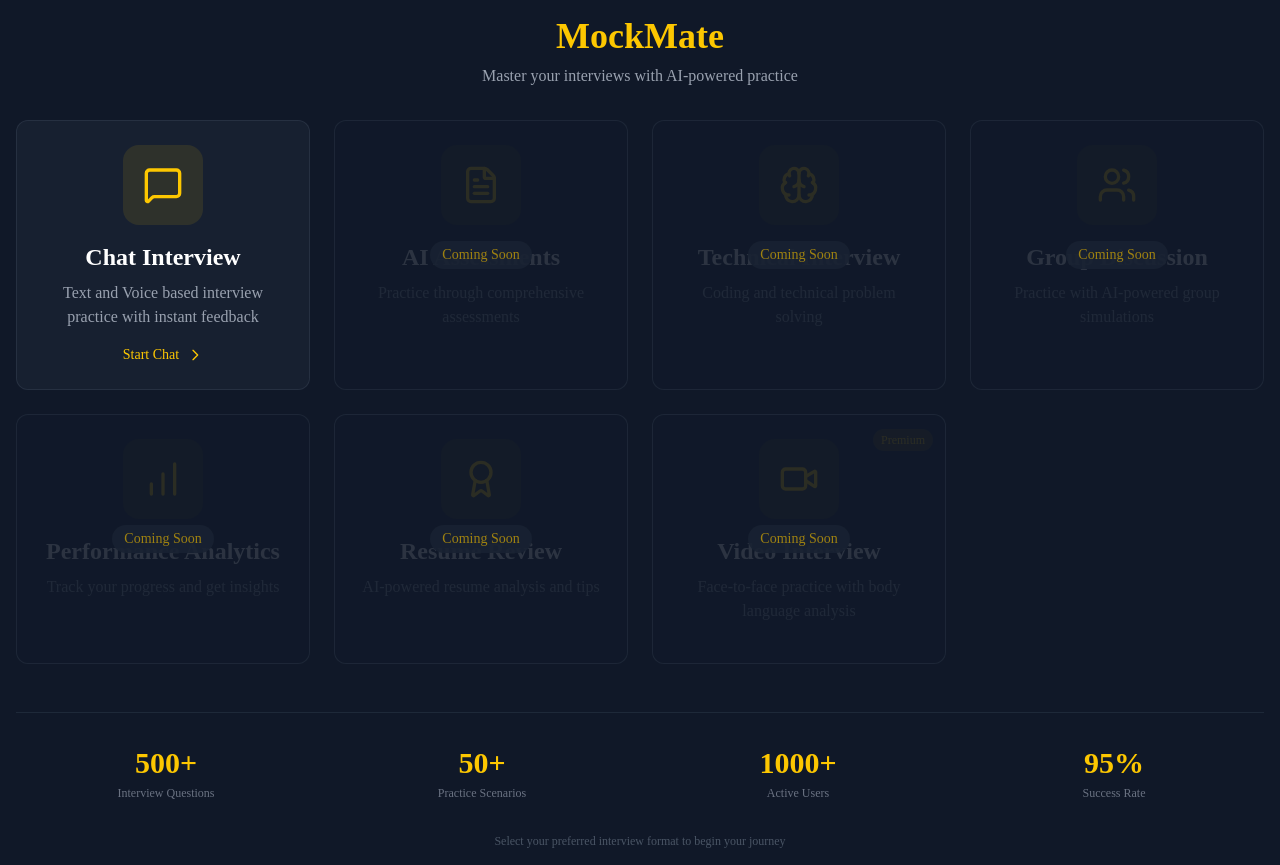
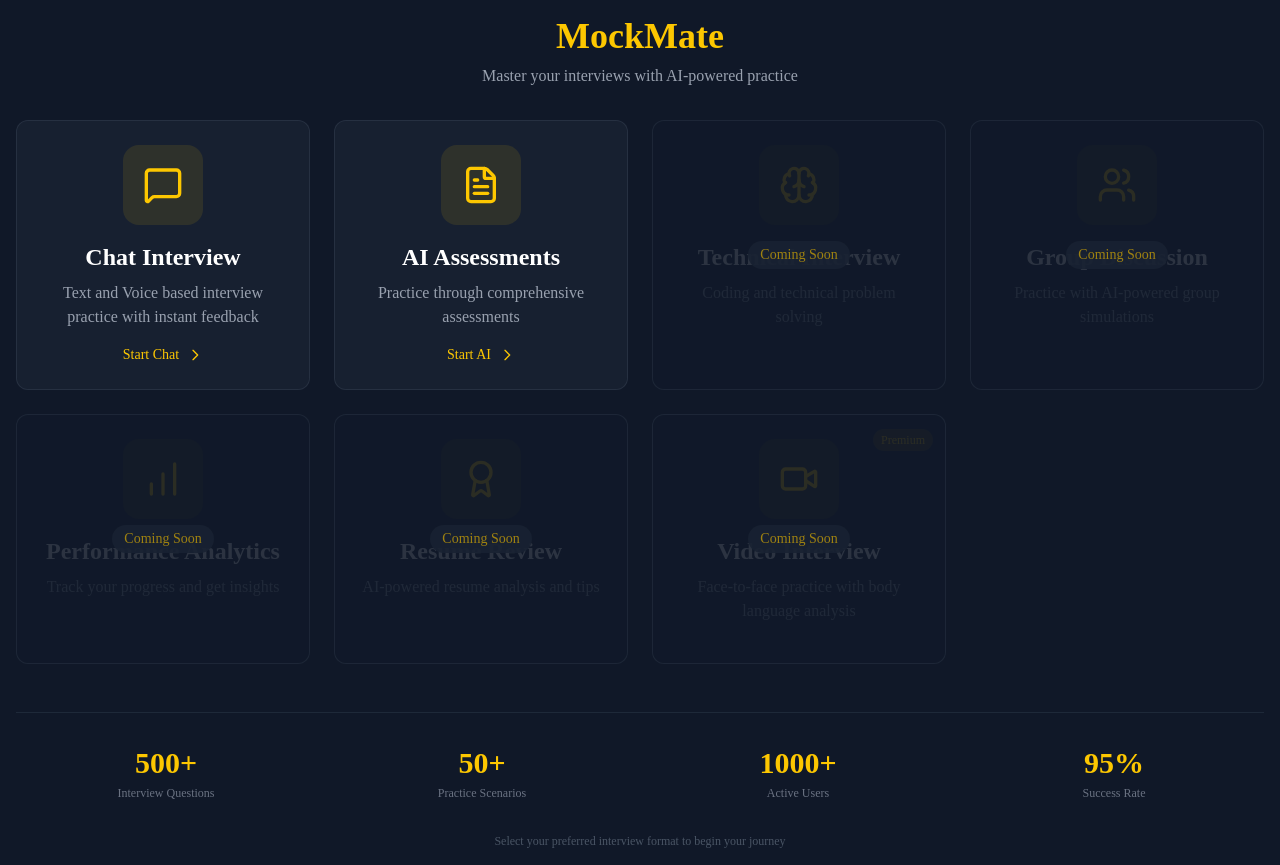
Before and after one commit to imanchalsingh/mockmate, a React (Vite) app in the folder mockmate-client/: page /mockmate-home-page in a window 1280 px wide. Built offline with nearby package versions, Linux system fonts and the light colour scheme.

Commit message:
fix: update route for AI Assessments to direct to creation page

```diff
--- a/mockmate-client/src/components/HeroSection.tsx
+++ b/mockmate-client/src/components/HeroSection.tsx
@@ -28,8 +28,7 @@ const HeroSection: React.FC = () => {
             title: "AI Assessments",
             description: "Practice through comprehensive assessments",
             icon: <FileText className="w-8 h-8 md:w-10 md:h-10" />,
-            route: "/ai-assessment",
-            comingSoon: true
+            route: "/assessment/create",
         },
         {
             id: "technical",
```
